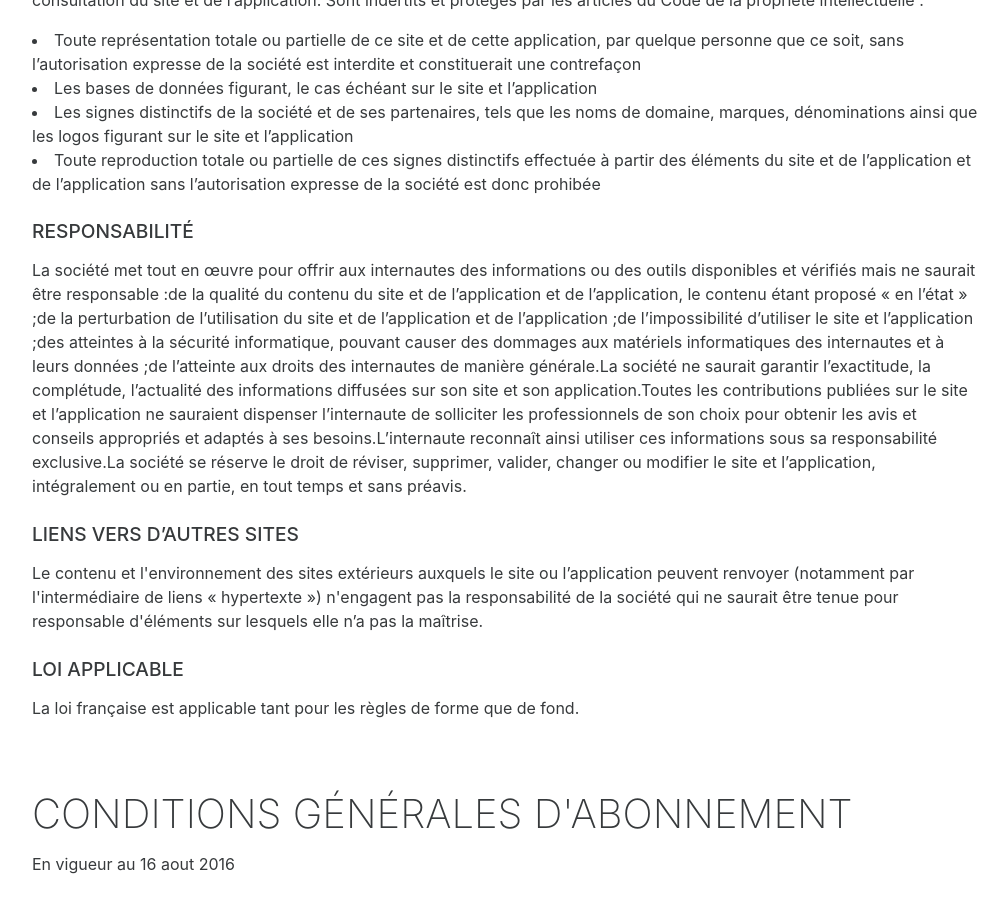
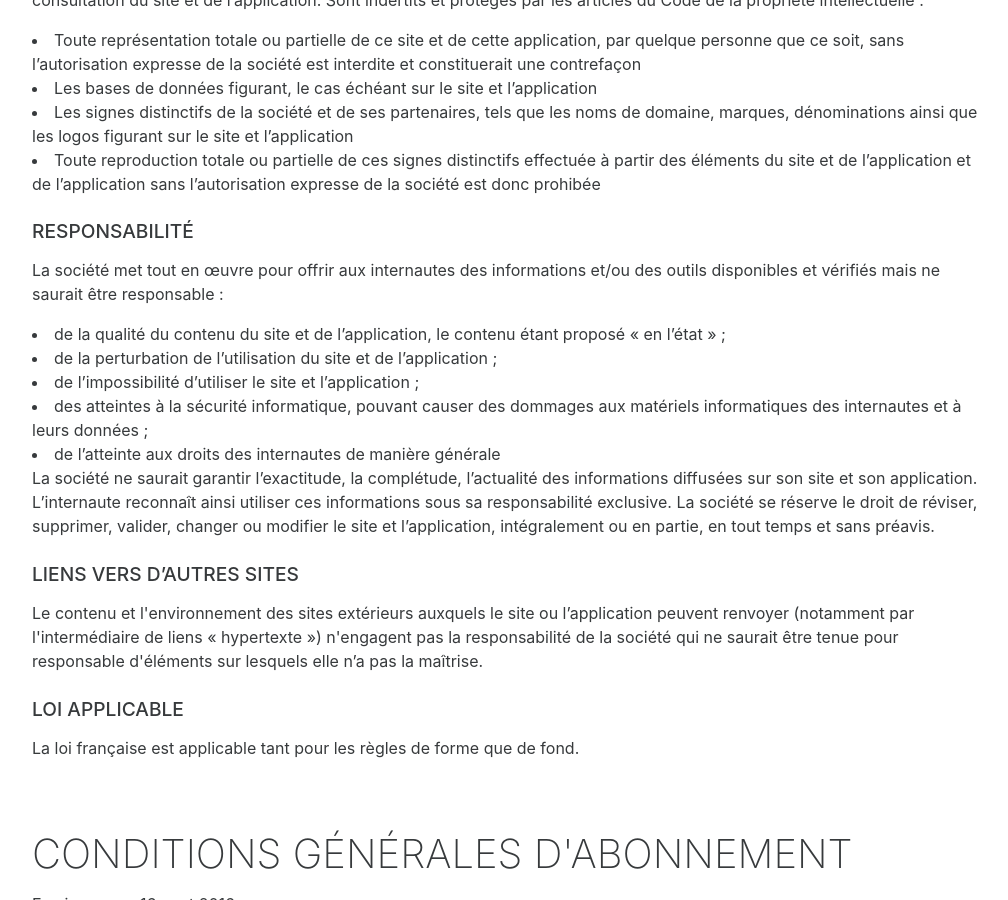
Before and after one commit to medusal/medusal.github.io, a Jekyll site: the page built from _pages/cgu.html, in a window 1280 px wide and 900 px high, scrolled down 1654 px. Shown: the whole window, without its empty margins (133-1141 px from the left). Built offline with Jekyll 4.4.1, drawn with Linux system fonts in a browser that asks for light colours.

Commit message:
Update from Forestry.io - _pages/cgu.html

```diff
--- a/_pages/cgu.html
+++ b/_pages/cgu.html
@@ -39,7 +39,13 @@ color: "#3D9970"
     <li>Les signes distinctifs de la société et de ses partenaires, tels que les noms de domaine, marques, dénominations ainsi que les logos figurant sur le site et l’application</li>
     <li>Toute reproduction totale ou partielle de ces signes distinctifs effectuée à partir des éléments du site et de l’application et de l’application sans l’autorisation expresse de la société est donc prohibée</li></p>
 <h3>RESPONSABILITÉ</h3>
-<p>La société met tout en œuvre pour offrir aux internautes des informations ou des outils disponibles et vérifiés mais ne saurait être responsable :de la qualité du contenu du site et de l’application et de l’application, le contenu étant proposé « en l’état » ;de la perturbation de l’utilisation du site et de l’application et de l’application ;de l’impossibilité d’utiliser le site et l’application ;des atteintes à la sécurité informatique, pouvant causer des dommages aux matériels informatiques des internautes et à leurs données ;de l’atteinte aux droits des internautes de manière générale.La société ne saurait garantir l’exactitude, la complétude, l’actualité des informations diffusées sur son site et son application.Toutes les contributions publiées sur le site et l’application ne sauraient dispenser l’internaute de solliciter les professionnels de son choix pour obtenir les avis et conseils appropriés et adaptés à ses besoins.L’internaute reconnaît ainsi utiliser ces informations sous sa responsabilité exclusive.La société se réserve le droit de réviser, supprimer, valider, changer ou modifier le site et l’application, intégralement ou en partie, en tout temps et sans préavis.</p>
+<p>La société met tout en œuvre pour offrir aux internautes des informations et/ou des outils disponibles et vérifiés mais ne saurait être responsable :
+    <li>de la qualité du contenu du site et de l’application, le contenu étant proposé « en l’état » ;</li>
+    <li>de la perturbation de l’utilisation du site et de l’application ; </li>
+    <li>de l’impossibilité d’utiliser le site et l’application ;</li>
+    <li>des atteintes à la sécurité informatique, pouvant causer des dommages aux matériels informatiques des internautes et à leurs données ;</li>
+    <li>de l’atteinte aux droits des internautes de manière générale</li>
+    La société ne saurait garantir l’exactitude, la complétude, l’actualité des informations diffusées sur son site et son application. L’internaute reconnaît ainsi utiliser ces informations sous sa responsabilité exclusive. La société se réserve le droit de réviser, supprimer, valider, changer ou modifier le site et l’application, intégralement ou en partie, en tout temps et sans préavis.</p>
 <h3>LIENS VERS D’AUTRES SITES</h3>
 <p>Le contenu et l'environnement des sites extérieurs auxquels le site ou l’application peuvent renvoyer (notamment par l'intermédiaire de liens « hypertexte ») n'engagent pas la responsabilité de la société qui ne saurait être tenue pour responsable d'éléments sur lesquels elle n’a pas la maîtrise.</p>
 <h3>LOI APPLICABLE</h3>
```
